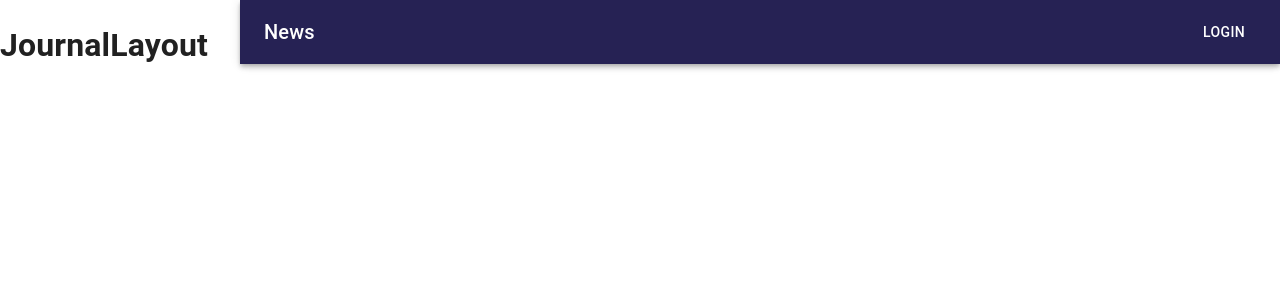
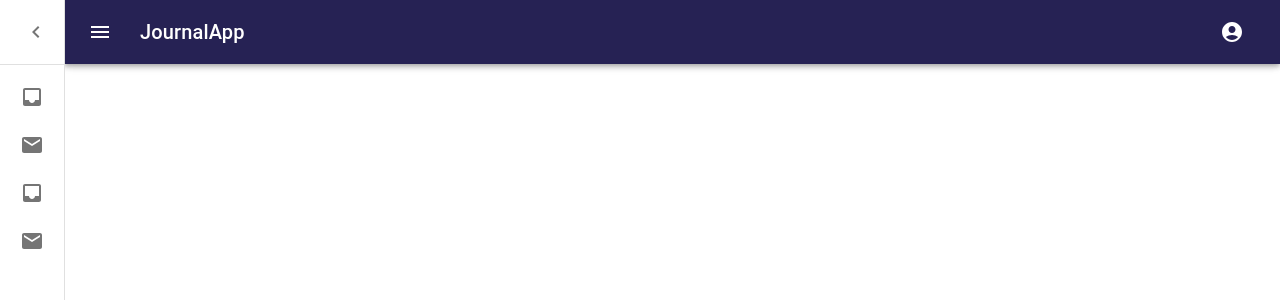
Before and after one commit to LeonelFabianBahamonSoto/JournalApp, a React (Create React App) app: page /JournalPage in a window 1280 px wide. Shown: the top 300 px of the page. Built offline with nearby package versions, Linux system fonts and the light colour scheme.

Commit message:
Last Commit 2 OCt

```diff
--- a/package.json
+++ b/package.json
@@ -6,8 +6,8 @@
     "@emotion/react": "^11.13.3",
     "@emotion/styled": "^11.13.0",
     "@fontsource/roboto": "^5.1.0",
-    "@mui/icons-material": "^6.1.1",
-    "@mui/material": "^6.1.1",
+    "@mui/icons-material": "^6.1.2",
+    "@mui/material": "^6.1.2",
     "@testing-library/jest-dom": "^5.17.0",
     "@testing-library/react": "^13.4.0",
     "@testing-library/user-event": "^13.5.0",
--- a/src/journal/components/NavBar.tsx
+++ b/src/journal/components/NavBar.tsx
@@ -1,36 +1,57 @@
-import { Menu } from "@mui/icons-material";
-import { AppBar, Button, IconButton, Toolbar, Typography } from "@mui/material";
+import { AccountCircle, Menu } from "@mui/icons-material";
+import { AppBar, Box, Button, IconButton, Toolbar, Typography } from "@mui/material";
+import { JournalApp } from '../../JournalApp';
 
 interface Props {
     drawerWidth: number,
+    handleDrawerOpen: () => void;
+    isOpen: boolean;
 };
 
-export const NavBar = ( { drawerWidth = 240 }: Props ) => {
+const NavBar = ( { drawerWidth = 240, handleDrawerOpen, isOpen = false }: Props ) => {
     return (
         <div>
             <AppBar
                 position="fixed"
                 sx={{
                     ml: { sm: `${ drawerWidth }` },
-                    width: { sm: `calc(100% - ${ drawerWidth }px)` },
+                    width: { sm: isOpen ? `calc(100% - ${ drawerWidth }px)` : '95%' },
                 }}
             >
                 <Toolbar>
                     <IconButton
+                        aria-label="menu"
+                        color="inherit"
+                        edge="start"
+                        onClick={ handleDrawerOpen }
                         size="large"
-                        edge="start"
-                        color="inherit"
-                        aria-label="menu"
-                        sx={{ mr: 2, display: { sm: 'none' } }}
+                        sx={{
+                            mr: 2,
+                        }}
+                        // sx={{ mr: 2, display: { sm: 'none' } }}
                     >
                         <Menu />
                     </IconButton>
                     <Typography variant="h6" component="div" sx={{ flexGrow: 1 }}>
-                        News
+                        JournalApp
                     </Typography>
-                    <Button color="inherit">Login</Button>
+
+                    <Box sx={{ display: { xs: 'flex' } }}>
+                        <IconButton
+                        size="large"
+                        aria-label="show more"
+                        // aria-controls={mobileMenuId}
+                        aria-haspopup="true"
+                        // onClick={handleMobileMenuOpen}
+                        color="inherit"
+                        >
+                            <AccountCircle />
+                        </IconButton>
+                    </Box>
                 </Toolbar>
             </AppBar>
         </div>
     )
 }
+
+export default NavBar;
--- /dev/null
+++ b/src/journal/components/SideBar.tsx
@@ -0,0 +1,144 @@
+import {
+    CSSObject,
+    Divider,
+    IconButton,
+    List,
+    ListItem,
+    ListItemButton,
+    ListItemIcon,
+    ListItemText,
+    styled,
+    Theme,
+    useTheme,
+} from '@mui/material';
+import MuiDrawer from '@mui/material/Drawer';
+import { ChevronLeft, ChevronRight, Inbox, Mail } from '@mui/icons-material';
+
+interface Props {
+    drawerWidth: number,
+    handleDrawerClose: () => void;
+    isOpen: boolean;
+};
+
+const SideBar = ({
+    drawerWidth = 240,
+    handleDrawerClose,
+    isOpen = false,
+}: Props ) => {
+
+    const theme = useTheme();
+
+    const openedMixin = (theme: Theme): CSSObject => ({
+        width: drawerWidth,
+        transition: theme.transitions.create('width', {
+            easing: theme.transitions.easing.sharp,
+            duration: theme.transitions.duration.enteringScreen,
+        }),
+        overflowX: 'hidden',
+    });
+
+    const closedMixin = (theme: Theme): CSSObject => ({
+        transition: theme.transitions.create('width', {
+            easing: theme.transitions.easing.sharp,
+            duration: theme.transitions.duration.leavingScreen,
+        }),
+        overflowX: 'hidden',
+        width: `calc(${theme.spacing(7)} + 1px)`,
+        [theme.breakpoints.up('sm')]: {
+            width: `calc(${theme.spacing(8)} + 1px)`,
+        },
+    });
+
+    const DrawerHeader = styled('div')(({ theme }) => ({
+        display: 'flex',
+        alignItems: 'center',
+        justifyContent: 'flex-end',
+        padding: theme.spacing(0, 1),
+        // necessary for content to be below app bar
+        ...theme.mixins.toolbar,
+    }));
+
+    const Drawer = styled( MuiDrawer, { shouldForwardProp: (prop) => prop !== 'open' })(
+        ({ theme }) => ({
+            boxSizing: 'border-box',
+            flexShrink: 0,
+            whiteSpace: 'nowrap',
+            width: drawerWidth,
+            variants: [
+                {
+                props: ({ open }) => isOpen,
+                style: {
+                    ...openedMixin(theme),
+                    '& .MuiDrawer-paper': openedMixin(theme),
+                },
+                },
+                {
+                props: ({ open }) => !isOpen,
+                style: {
+                    ...closedMixin(theme),
+                    '& .MuiDrawer-paper': closedMixin(theme),
+                },
+                },
+            ],
+        }),
+    );
+
+    return (
+        <Drawer
+            open={ false }
+            variant='permanent'
+        >
+            <DrawerHeader>
+                <IconButton
+                    onClick={ () => handleDrawerClose() }
+                >
+                    { theme.direction === 'rtl' ? <ChevronRight /> : <ChevronLeft /> }
+                </IconButton>
+            </DrawerHeader>
+
+            <Divider />
+
+            <List>
+                {['Inbox', 'Starred', 'Send email', 'Drafts'].map((text, index) => (
+                    <ListItem key={text} disablePadding sx={{ display: 'block' }}>
+                        <ListItemButton
+                            sx={[
+                                {
+                                    minHeight: 48,
+                                    px: 2.5,
+                                },
+                                isOpen
+                                    ? { justifyContent: 'initial' }
+                                    : { justifyContent: 'center' },
+                            ]}
+                        >
+                            <ListItemIcon
+                                sx={[
+                                    {
+                                        minWidth: 0,
+                                        justifyContent: 'center',
+                                    },
+                                    isOpen
+                                        ? { mr: 3 }
+                                        : { mr: 'auto' },
+                                ]}
+                            >
+                                {index % 2 === 0 ? <Inbox /> : <Mail />}
+                            </ListItemIcon>
+                            <ListItemText
+                                primary={text}
+                                sx={[
+                                    isOpen
+                                        ? { opacity: 1 }
+                                        : { opacity: 0 },
+                                ]}
+                            />
+                        </ListItemButton>
+                    </ListItem>
+                ))}
+                </List>
+        </Drawer>
+    )
+}
+
+export default SideBar;
--- a/src/journal/layout/JournalLayout.tsx
+++ b/src/journal/layout/JournalLayout.tsx
@@ -1,5 +1,9 @@
-import { Box } from "@mui/material";
-import { NavBar } from "../components/NavBar";
+import { useState } from "react";
+
+import NavBar from "../components/NavBar";
+import SideBar from "../components/SideBar";
+
+import { Box, CssBaseline } from "@mui/material";
 
 interface Props {
     children: React.ReactNode,
@@ -8,13 +12,33 @@ interface Props {
 const drawerWidth = 240;
 
 export const JournalLayout = ({ children }: Props) => {
+
+    const [ open, setOpen ] = useState( false );
+
+    const handleDrawerOpen = () => {
+        setOpen( true );
+    };
+
+    const handleDrawerClose = () => {
+        setOpen( false );
+    };
+
     return (
         <Box>
-            <NavBar drawerWidth={ drawerWidth } />
+            <CssBaseline />
+            <NavBar
+                drawerWidth={ drawerWidth }
+                handleDrawerOpen={ handleDrawerOpen }
+                isOpen={ open }
+            />
 
-            {/* SideBar */}
+            <SideBar
+                drawerWidth={ drawerWidth }
+                handleDrawerClose={ handleDrawerClose }
+                isOpen={ open }
+            />
 
-            <h1>JournalLayout</h1>
+            {/* <h1>JournalLayout</h1> */}
 
             <Box
                 component='main'
```
Also changed, not shown: 1 other file (tests, documents, lock files or other folders).
